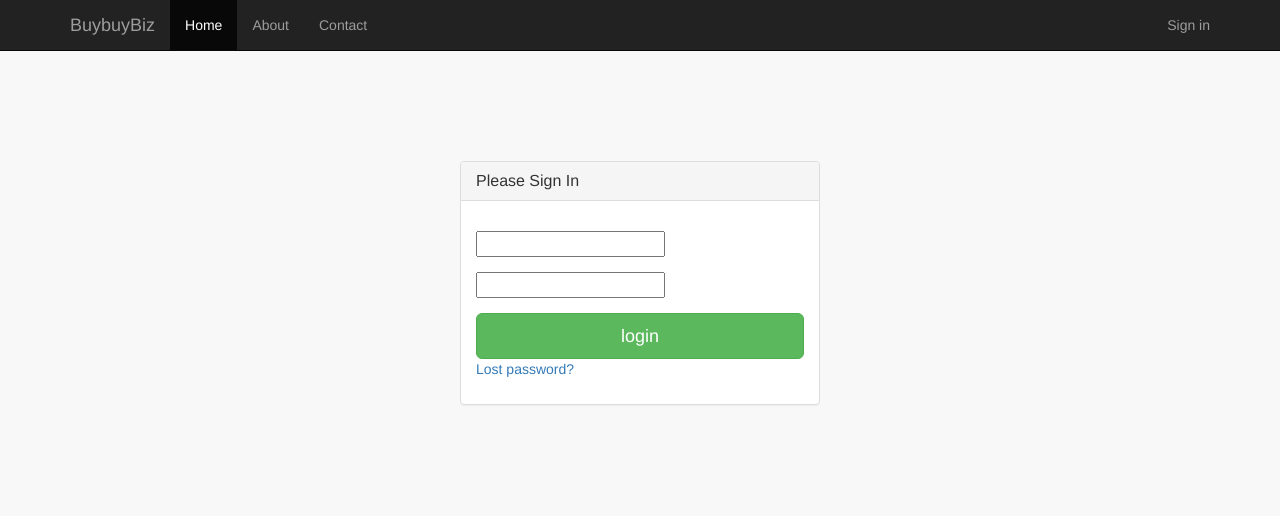
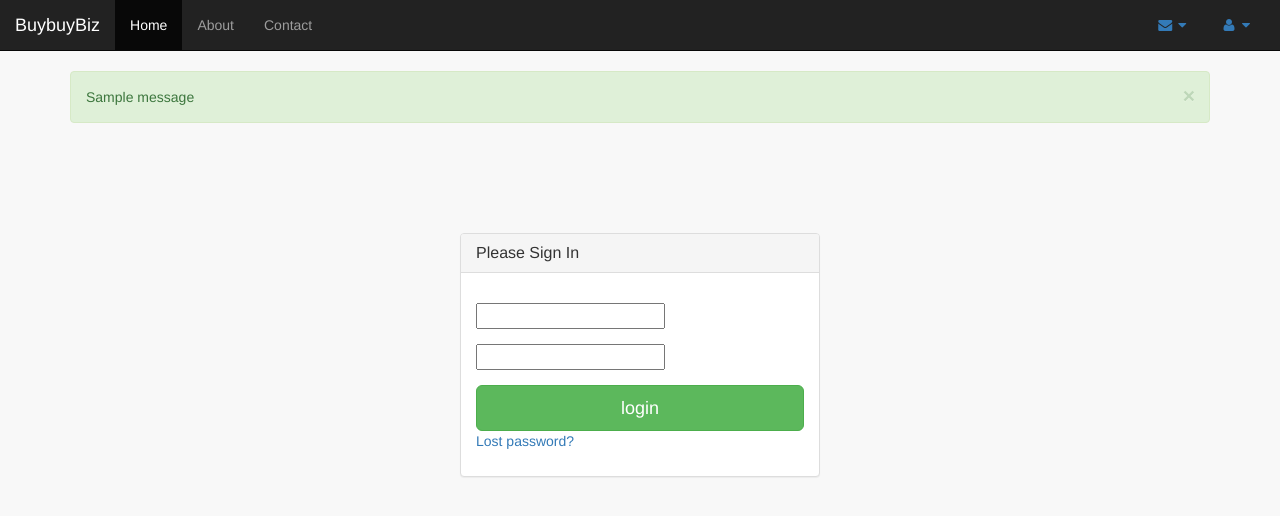
Before and after one commit to zqsun/Buybuybiz_ex, a Django app: template account/templates/account/registration/login.html in a window 1280 px wide. Shown: the top 516 px of the page. Run offline with Django 3.2, Linux system fonts and the light colour scheme; the template is opened without the code that fills it, so the values that code supplies are empty, except form fields; tables that the repository leaves empty hold one stand-in row (values such as "Sample post"); one stand-in notice (Sample message) is shown; form fields are guessed from the names that the template uses; parts of the project's set-up code (start-up, migrations or seed data) failed here and were passed over; some libraries are stand-ins or nearby versions.

Commit message:
modified base template so that it can be compatible with my account backend sidebar

```diff
--- a/templates/base.html
+++ b/templates/base.html
@@ -1,4 +1,5 @@
 {% load staticfiles %}
+{% load i18n %}{% load postman_tags %}
 <!DOCTYPE html>
 <html lang="en">
   <head>
@@ -22,7 +23,7 @@
   </head>
   <body>
     <nav class="navbar navbar-inverse navbar-static-top role="navigation"">
-      <div class="container">
+      <!-- <div class="container"> -->
         <div class="navbar-header">
             <button type="button" class="navbar-toggle collapsed" data-toggle="collapse" data-target="#navbar" aria-expanded="false" aria-controls="navbar">
             <span class="sr-only">Toggle navigation</span>
@@ -32,8 +33,7 @@
             </button>
             <a class="navbar-brand" href="{% url 'account:login' %}">BuybuyBiz</a>
         </div>
-        <div id="navbar" class="navbar-collapse collapse">
-          <ul class="nav navbar-nav">
+        <ul class="nav navbar-nav">
               <li class="active"><a href="{% url 'account:login' %}">Home</a></li>
               <li><a href="#about">About</a></li>
               <li><a href="#contact">Contact</a></li>
@@ -52,33 +52,103 @@
               </li>
  -->
           </ul>
-          <ul class="nav navbar-nav navbar-right">
-              {% if user.is_authenticated %}
-                  <li class="dropdown">
-                      <a href="#" class="dropdown-toggle" data-toggle="dropdown" role="button" aria-haspopup="true" aria-expanded="false">Hello {{user.get_username}}<span class="caret"></span></a>
-                      <ul class="dropdown-menu">
-                          <li><a href="#"><i class="fa fa-user fa-fw"></i>Profile</a></li>
-                          <li><a href="#"><i class="fa fa-gear fa-fw"></i>Settings</a></li>
-                          <li role="separator" class="divider"></li>
-                          <li><a href="{% url 'account:logout'%}?next={% url 'account:login'%}"><i class="fa fa-sign-out fa-fw"></i> Logout</a></li>
-                      </ul>
-                  </li>
-                  <!-- <p>Welcome, {{ user.get_username }}. Thanks for logging in.</p> -->
-              {% else %}
-                  <li><a href="{% url 'account:login'%}">Sign in</a></li>
-              {% endif %}
-              <!--
-<li><a href="../navbar/">Default</a></li>
-              <li><a href="../navbar-static-top/">Static top</a></li>
-              <li class="active"><a href="./">Fixed top <span class="sr-only">(current)</span></a></li>
- -->
-          </ul>
-          </div>
-      </div>
+        <ul class="nav navbar-top-links navbar-right">
+              <!-- <li> <a>Hello {{ user.get_username }}</a></li> -->
+                <li class="dropdown">
+                    <a class="dropdown-toggle" data-toggle="dropdown" href="#">
+                        <i class="fa fa-envelope fa-fw"></i>  <i class="fa fa-caret-down"></i>
+                    </a>
+                    <ul class="dropdown-menu dropdown-messages">
+                      <li>
+                        <a href="{% url 'postman_inbox' %}">
+                          <div>
+                            <i class="fa fa-comment fa-fw"></i>
+                            {% trans "Inbox" %}
+                            {% postman_unread as unread_count %}
+                            {% if unread_count %}
+                            <!-- <span class="pull-right text-muted small"> -->
+                            <span class = "badge pull-right">
+                                      {{ unread_count }}
+                                  </span>
+                                  {% endif %}
+                          </div>
+                        </a>
+                      </li>
+                      <li class="divider"></li>
+
+                      <li>
+                        <a href="{% url 'postman_sent' %}">
+                          <div>
+                            <i class="fa fa-envelope fa-fw"></i>
+                            {% trans "Messages Sent" %}
+                          </div>
+                        </a>
+                      </li>
+                      <li class="divider"></li>
+
+                      <li>
+                        <a href="{% url 'postman_write' %}">
+                          <div>
+                            <i class="fa fa-twitter fa-fw"></i>
+                            {% trans "Write Message" %}
+                          </div>
+                        </a>
+                      </li>
+                      <li class="divider"></li>
+
+                      <li>
+                        <a href="{% url 'postman_archives' %}">
+                          <div>
+                            <i class="fa fa-archive fa-fw"></i>
+                            {% trans "Archives" %}
+                          </div>
+                        </a>
+                      </li>
+                      <li class="divider"></li>
+
+                      <li>
+                        <a href="{% url 'postman_trash' %}">
+                          <div>
+                            <i class="fa fa-bitbucket fa-fw"></i>
+                            {% trans "Trash" %}
+                          </div>
+                        </a>
+                      </li>
+
+
+                    </ul>
+                    <!-- /.dropdown-messages -->
+                </li>
+
+                <li class="dropdown">
+                    <a class="dropdown-toggle" data-toggle="dropdown" href="#">
+                        <i class="fa fa-user fa-fw"></i>  <i class="fa fa-caret-down"></i>
+                    </a>
+                    <ul class="dropdown-menu dropdown-user">
+                        <li><a href="#"><i class="fa fa-user fa-fw"></i> User Profile</a>
+                        </li>
+                        <li><a href="#"><i class="fa fa-gear fa-fw"></i> Settings</a>
+                        </li>
+                        <li class="divider"></li>
+                        <li><a href="{% url 'account:logout'%}?next={% url 'account:login'%}"><i class="fa fa-sign-out fa-fw"></i> Logout</a>
+                        </li>
+                    </ul>
+                    <!-- /.dropdown-user -->
+                </li>
+                <!-- /.dropdown -->
+            </ul>
+            <!-- </div> -->
       {% block nav_sidebar %}{% endblock %}
     </nav>
     <div class="container" role="main">
-
+    {% if messages %}
+        {% for message in messages %}
+        <div class="alert alert-success alert-dismissable">
+            <button type="button" class="close" data-dismiss="alert" aria-hidden="true">×</button>
+              {{message}}
+        </div>
+        {% endfor %}
+    {% endif %}
     {% block container %}{% endblock %}
     {% block content %}{% endblock %}
     </div>
```
